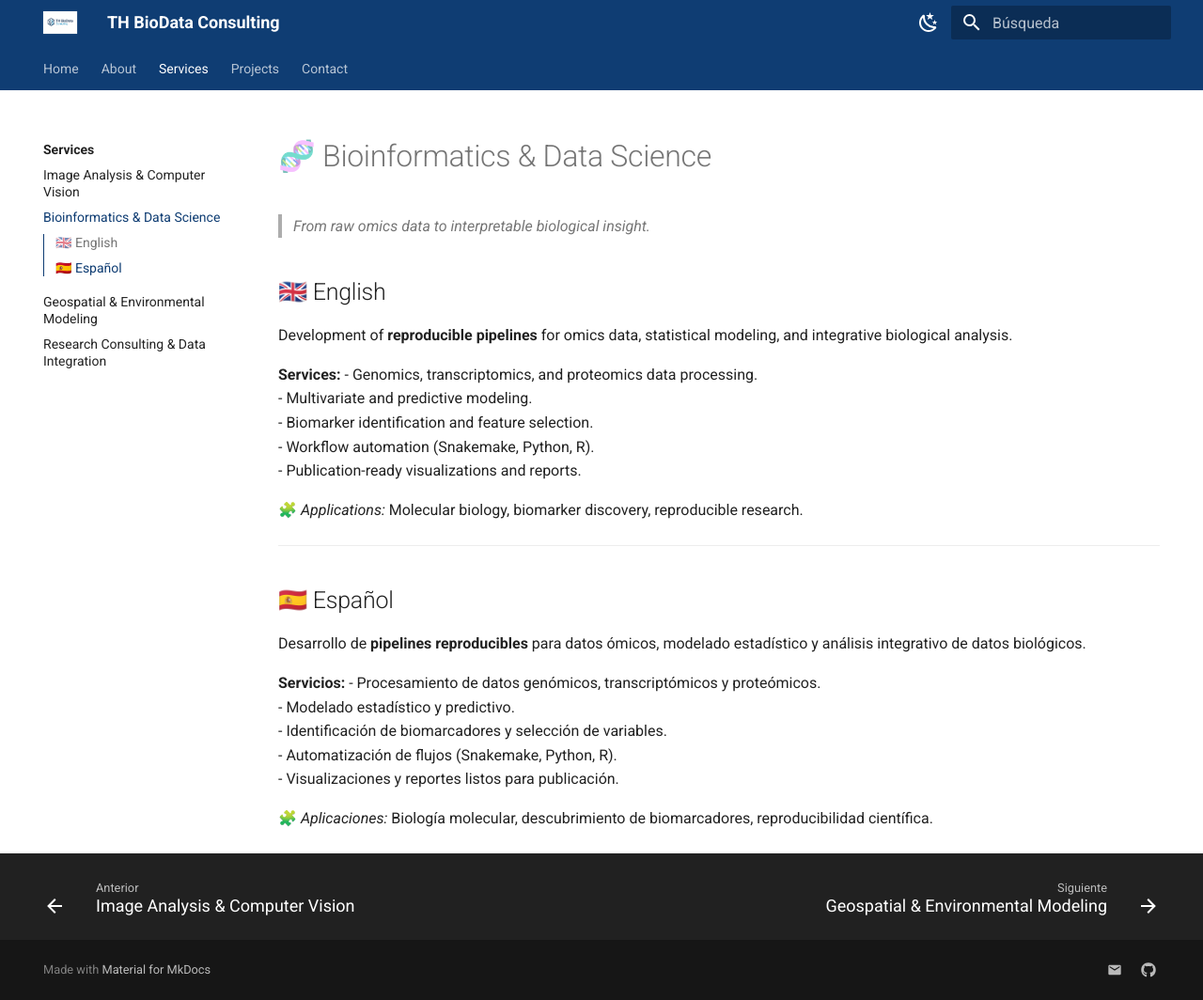
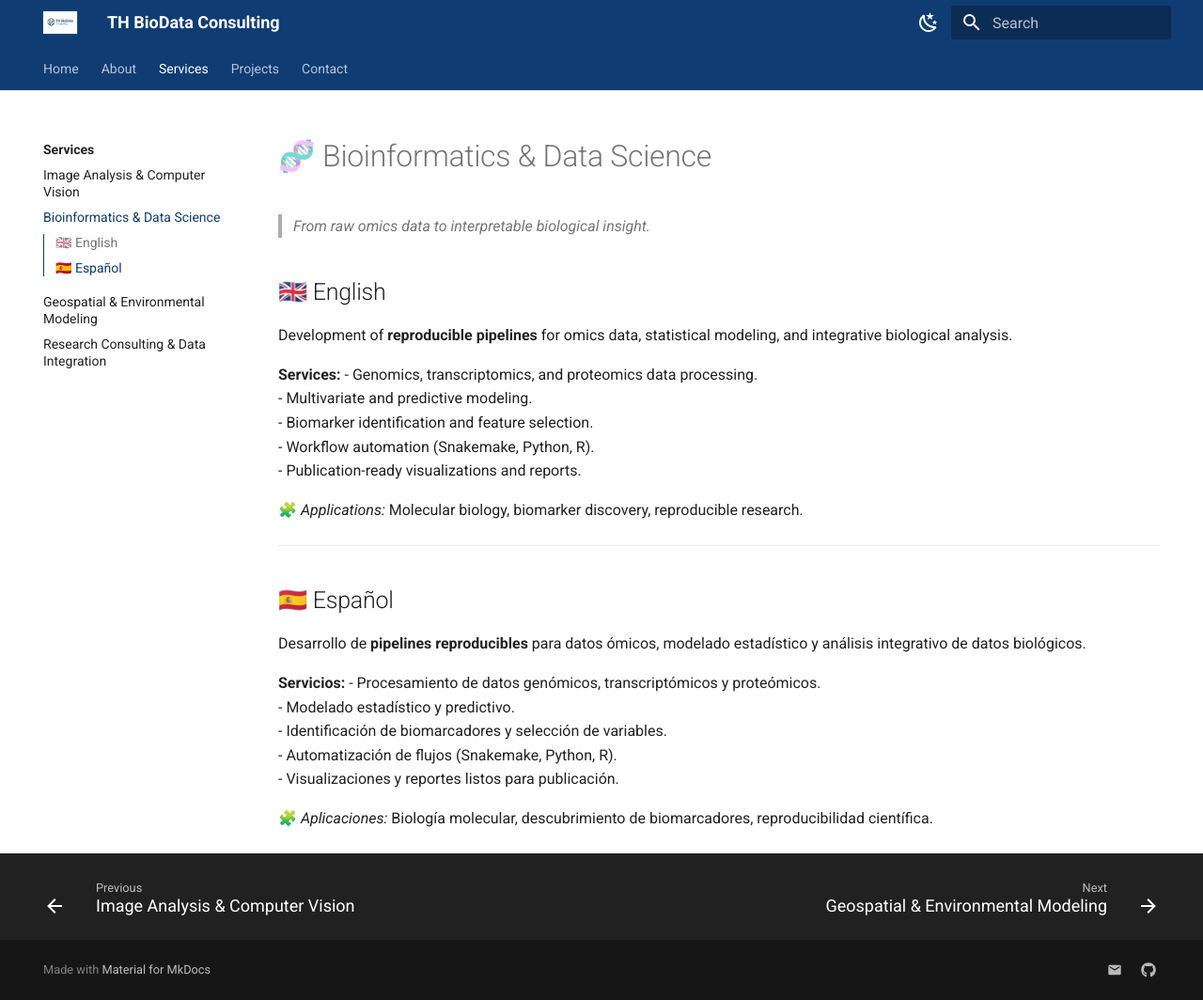
Before and after one commit to TH-BioData/th-biodata.github.io, an MkDocs documentation site: the page built from docs/services/bioinformatics.md, in a window 1280 px wide and 1064 px high. Shown: the whole window at 94% size. Built offline with MkDocs 1.6.1 and Material for MkDocs 9.7.7, drawn with Linux system fonts in a browser that asks for light colours.

Commit message:
Update mkdocs.yml

```diff
--- a/mkdocs.yml
+++ b/mkdocs.yml
@@ -20,7 +20,8 @@ theme:
     - content.code.copy       # botón copiar
     - search.suggest
     - search.highlight
-    - content.tabs.link
+    - content.code.copy
+  language: en
   palette:
     - scheme: default         # modo claro
       primary: custom         # colores definidos en extra.css (variables --md-primary-*)
@@ -82,7 +83,8 @@ extra:
 
 extra_css:
   - styles/extra.css
-
+  - css/lang-toggle.css
 extra_javascript:
   - scripts/hero-fade.js
   - scripts/ready.js
+  - js/lang-toggle.js
```
